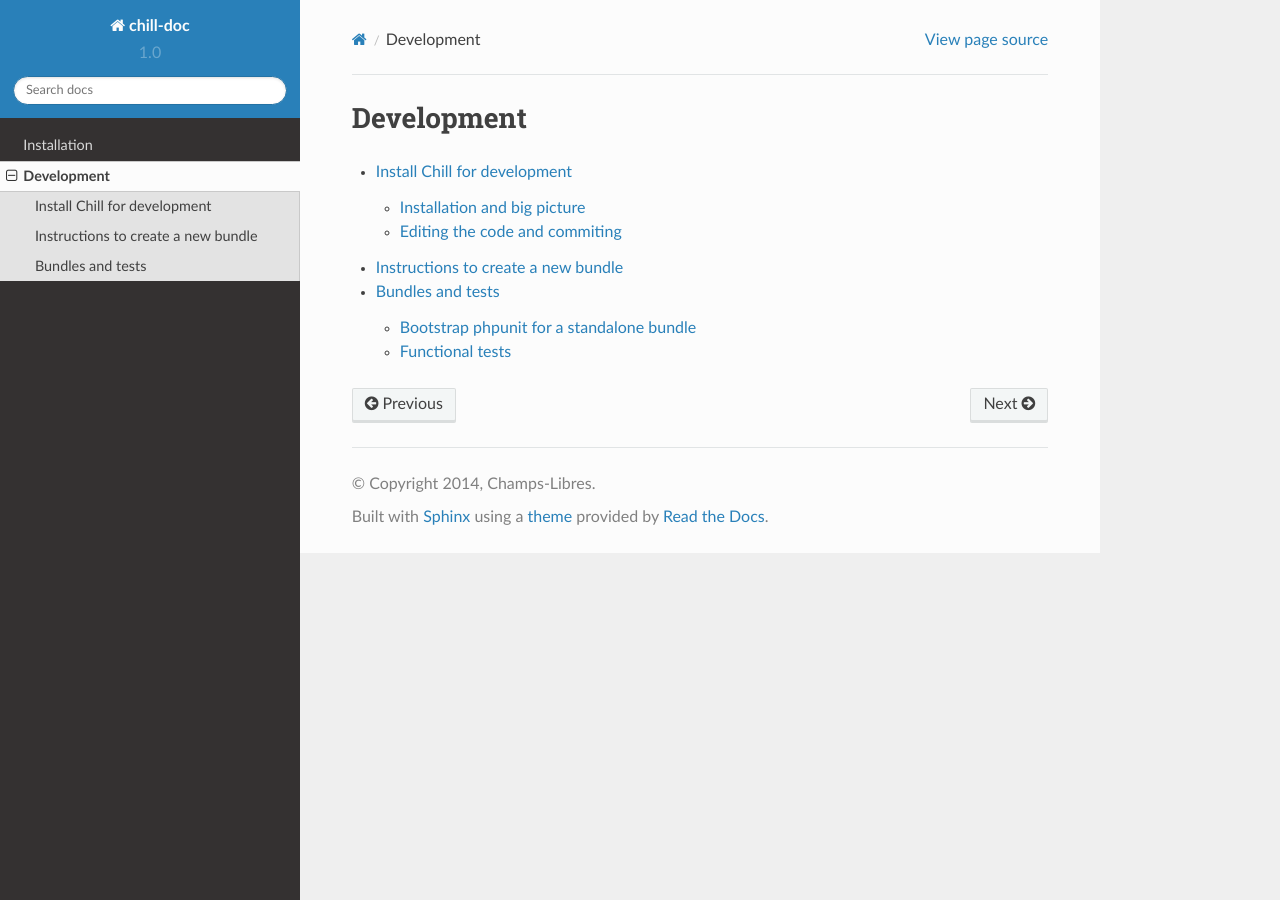
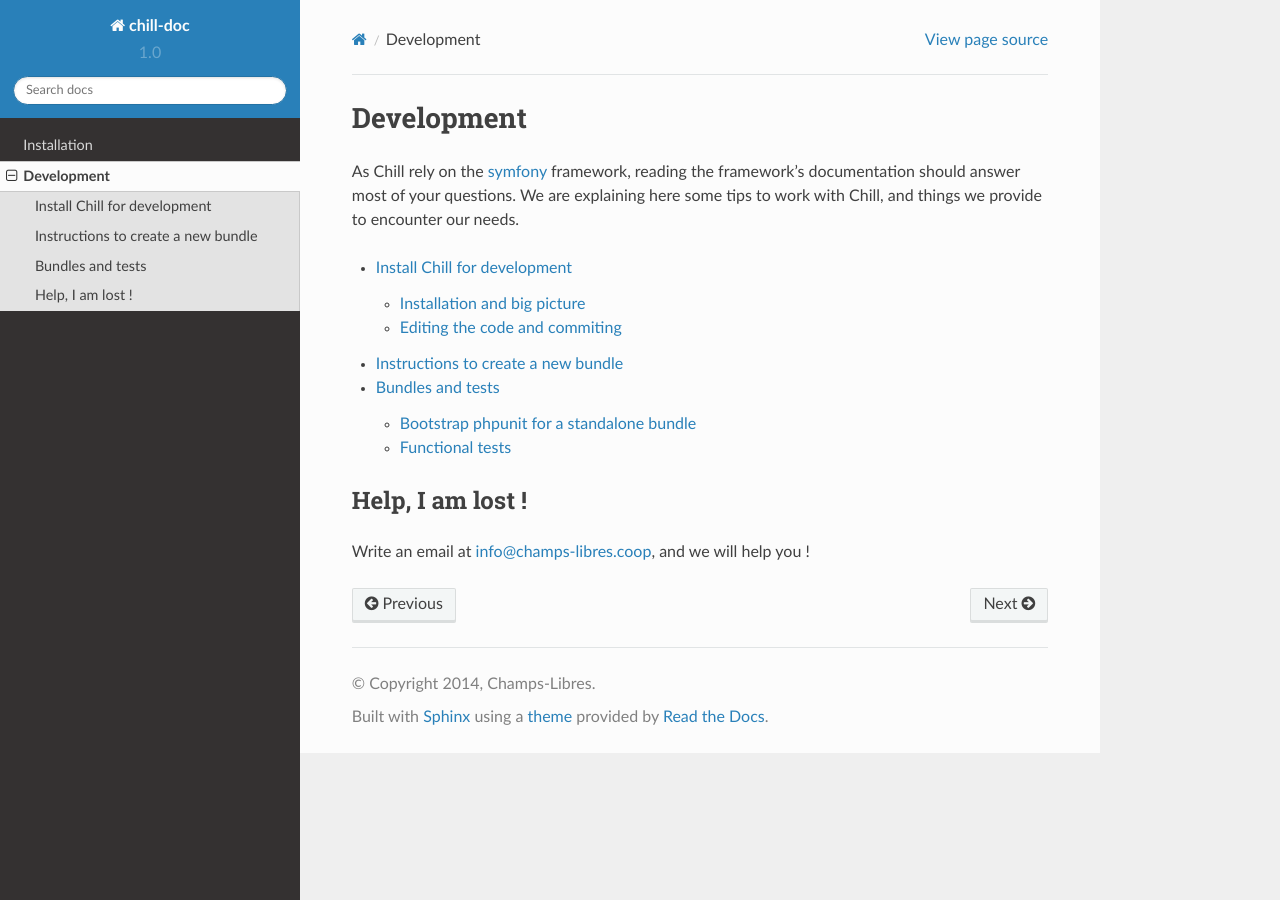
Before and after one commit to Chill-project/Documentation, a Sphinx documentation site: the page built from source/development/index.rst, in a window 1280 px wide. Built offline with Sphinx 7.4.7 and the Read the Docs theme 2.0.0, drawn with Linux system fonts in a browser that asks for light colours.

Commit message:
grammar and mention of symfony framework

```diff
--- a/source/development/index.rst
+++ b/source/development/index.rst
@@ -9,9 +9,17 @@
 Development
 ###########
 
+As Chill rely on the `symfony <http://symfony.com>`_ framework, reading the framework's documentation should answer most of your questions. We are explaining here some tips to work with Chill, and things we provide to encounter our needs.
+
 .. toctree::
     :maxdepth: 2
 
     Install Chill for development <installation.rst>
     Instructions to create a new bundle <create-a-new-bundle.rst>
     Bundles and tests <make-test-working.rst>
+
+
+Help, I am lost !
+*****************
+
+Write an email at info@champs-libres.coop, and we will help you !
--- a/source/index.rst
+++ b/source/index.rst
@@ -29,6 +29,7 @@ Contents of this documentation:
 
 Contribute
 ==========
+
 
 * `Issue tracker <https://redmine.champs-libres.coop/projects/chill/issues>`_ (the certificate is available `here <http://champs-libres.coop/ca.pem>`_)
 * source code is available here :
```
Also changed, not shown: other parts of source/index.rst (+1 -1 lines).
